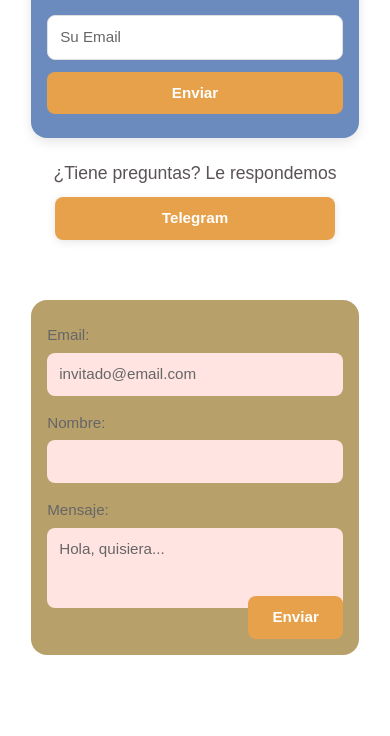
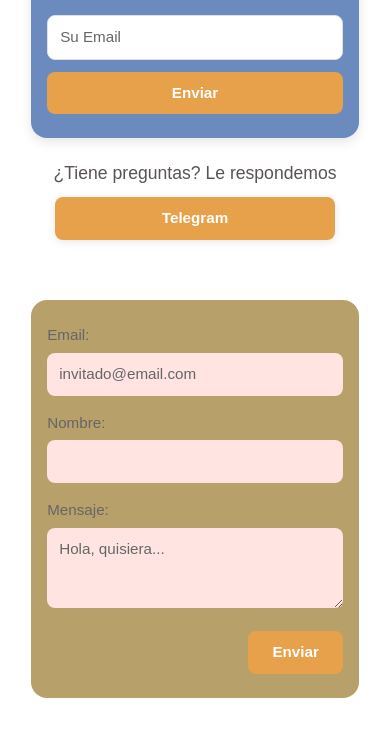
Before and after one commit to orbimatrix/Conscious-path, a Next.js app: page / in a window 390 px wide. Shown: the part 2751-3487 px from the top of the page. Built offline with nearby package versions, Linux system fonts and the light colour scheme.

Commit message:
Refactor contact form styles in globals.css to improve layout and responsiveness, including adjustments to flex properties and margin settings.

```diff
--- a/src/app/globals.css
+++ b/src/app/globals.css
@@ -865,11 +865,18 @@ body {
   border-radius: 12px;
   padding: 32px 24px;
   text-align: left;
-  position: relative;
+  display: flex;
+  flex-direction: column;
+  min-height: 400px;
 }
 
 .contact-field {
   margin-bottom: 20px;
+}
+
+.contact-field:last-of-type {
+  margin-bottom: 34px;
+  flex: 1;
 }
 
 .contact-label {
@@ -923,9 +930,8 @@ body {
   padding: 12px 32px;
   cursor: pointer;
   transition: background 0.2s;
-  position: absolute;
-  bottom: 24px;
-  right: 24px;
+  align-self: flex-end;
+  margin-top: auto;
 }
 
 .contact-submit-btn:hover {
@@ -943,8 +949,12 @@ body {
   .contact-form {
     padding: 24px 16px;
     border-radius: 16px;
+    min-height: 350px;
   }
   .contact-field {
+    margin-bottom: 16px;
+  }
+  .contact-field:last-of-type {
     margin-bottom: 16px;
   }
   .contact-label {
@@ -963,7 +973,7 @@ body {
   .contact-submit-btn {
     font-size: 0.95rem;
     padding: 10px 24px;
-    bottom: 16px;
-    right: 16px;
+    align-self: flex-end;
+    margin-top: auto;
   }
 }
```
